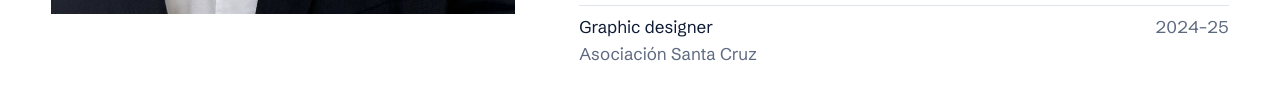
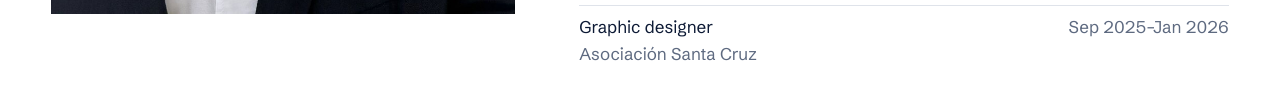
Before and after one commit to martinsalazarbaraya-cell/Portafolio, a plain HTML site: page index.html in a window 1280 px wide. Shown: the part 4801-4901 px from the top of the page. Drawn offline with Linux system fonts and the light colour scheme.

Commit message:
ASC diseño gráfico: sep 2025 a ene 2026
Co-Authored-By: Claude Opus 5.5 <noreply@anthropic.com>
Claude-Session: https://claude.ai/code/session_01Coc6eacKHoP6PzbwVzjPaE

```diff
--- a/index.html
+++ b/index.html
@@ -269,7 +269,7 @@
                 <li><div>Communications intern, Latin America and Caribbean office<br /><span>The Rockefeller Foundation</span></div><span class="yr">2026</span></li>
                 <li><div>Graphic designer and community manager<br /><span>Marini Star</span></div><span class="yr">Jul 2025–Jul 2026</span></li>
                 <li><div>Director, Kotoja summer camp<br /><span>Asociación Santa Cruz</span></div><span class="yr">2025</span></li>
-                <li><div>Graphic designer<br /><span>Asociación Santa Cruz</span></div><span class="yr">2024–25</span></li>
+                <li><div>Graphic designer<br /><span>Asociación Santa Cruz</span></div><span class="yr">Sep 2025–Jan 2026</span></li>
               </ul>
             </div>
             <div>
@@ -392,7 +392,7 @@
         group: "brand",
         title: "Asociación Santa Cruz",
         line: "Campaigns and social content for a youth nonprofit and its summer camps.",
-        year: "2024–25",
+        year: "Sep 2025–Jan 2026",
         client: "Asociación Santa Cruz, youth nonprofit",
         role: "Graphic designer",
         summary: "Social content for Asociación Santa Cruz and its EKO summer camps: event pieces, fundraising campaigns and recruitment carousels. Each program got its own visual line, built to speak clearly to young people and their families.",
```
Also changed, not shown: 2 other files.
